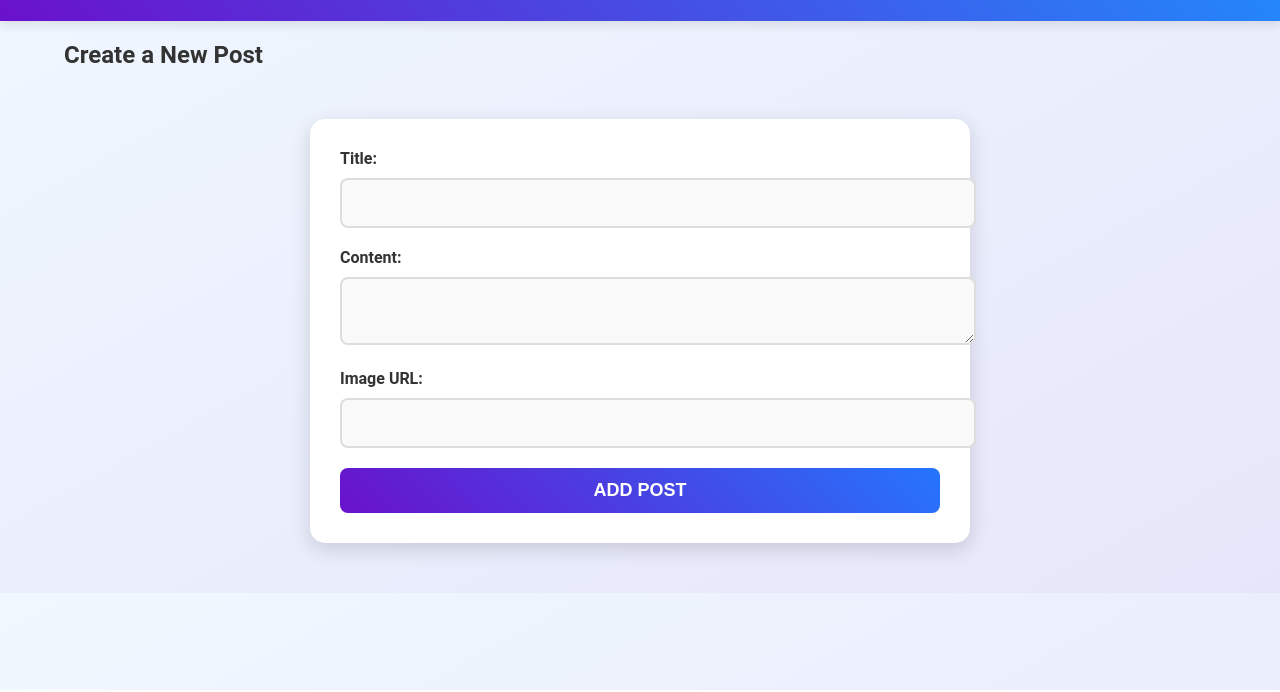
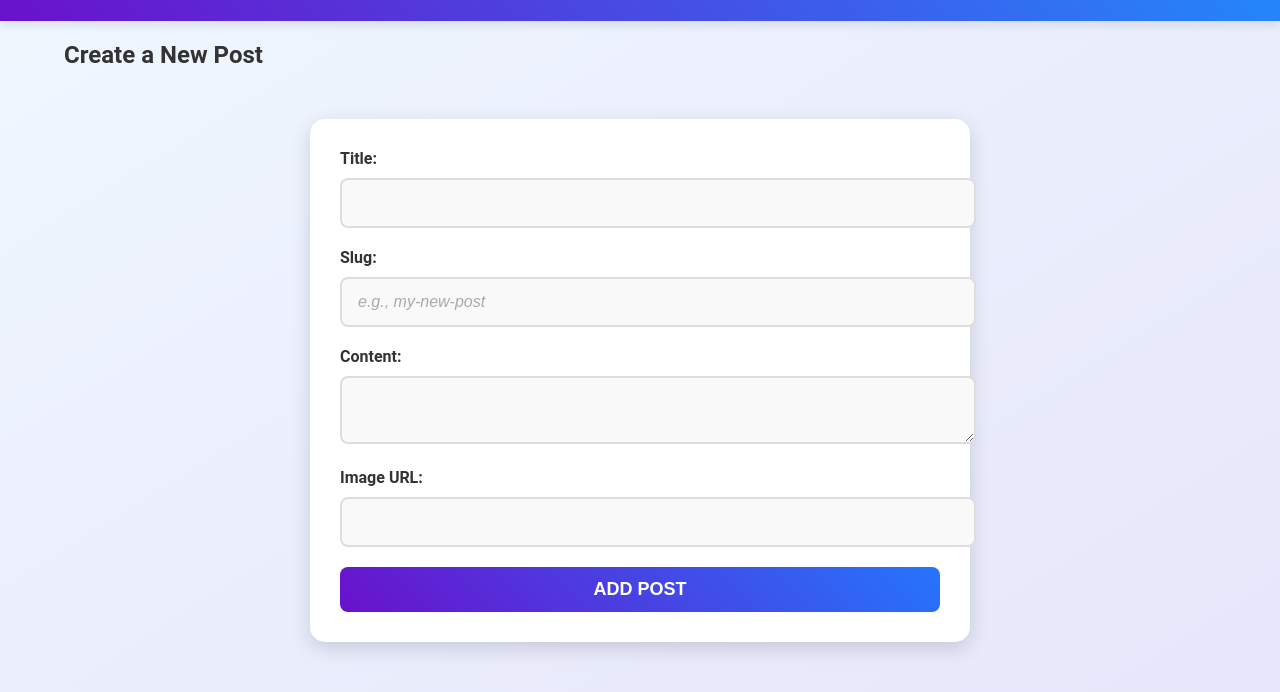
Before and after one commit to NexusGKSoftwares/CMS, a website: page frontend/admin/add_post.html in a window 1280 px wide. Shown: the part 110-802 px from the top of the page. Drawn offline with Linux system fonts and the light colour scheme.

Commit message:
"Added 'Slug' field to add_post.html form"

```diff
--- a/frontend/admin/add_post.html
+++ b/frontend/admin/add_post.html
@@ -25,6 +25,9 @@
                 <label for="title">Title:</label>
                 <input type="text" id="title" name="title" required>
 
+                <label for="slug">Slug:</label>
+                <input type="text" id="slug" name="slug" placeholder="e.g., my-new-post">
+
                 <label for="content">Content:</label>
                 <textarea id="content" name="content" required></textarea>
 
```
